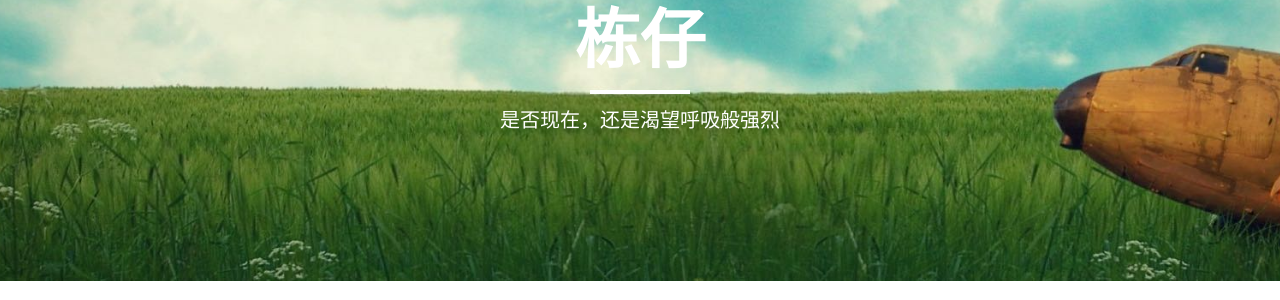
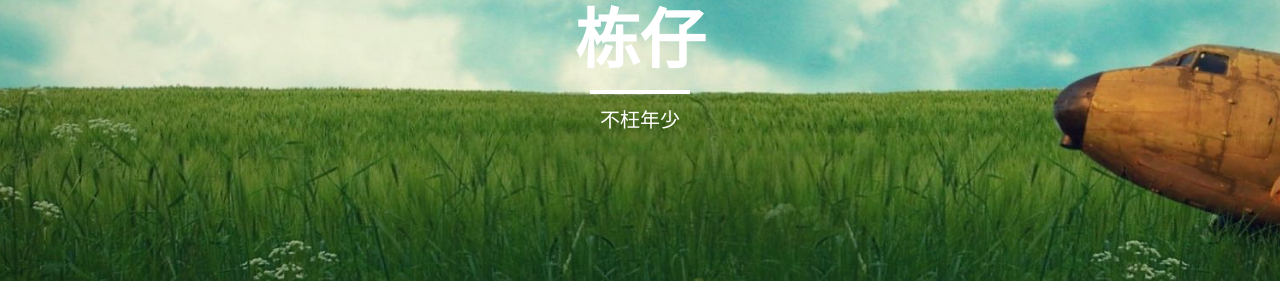
Before and after one commit to lo56ve/lo56ve.github.io, a Jekyll site: the page built from index.html, in a window 1280 px wide. Shown: the part 147-447 px from the top of the page. Built offline with Jekyll 4.4.1, drawn with Linux system fonts in a browser that asks for light colours; nearby versions of some CDN libraries; the list of posts is cut into pages by our own code; comment, search, counter and statistics services are not loaded.

Commit message:
添加友盟统计，改变签名

```diff
--- a/_layouts/default.html
+++ b/_layouts/default.html
@@ -11,6 +11,7 @@
 
     {% include footer.html %}
 
+	<script src="https://s22.cnzz.com/z_stat.php?id=1270483303&web_id=1270483303" language="JavaScript"></script>
 </body>
 
 </html>
--- a/index.html
+++ b/index.html
@@ -1,6 +1,6 @@
 ---
 layout: page
-description: "是否现在，还是渴望呼吸般强烈"
+description: "不枉年少"
 ---
 
 {% for post in paginator.posts %}
```
